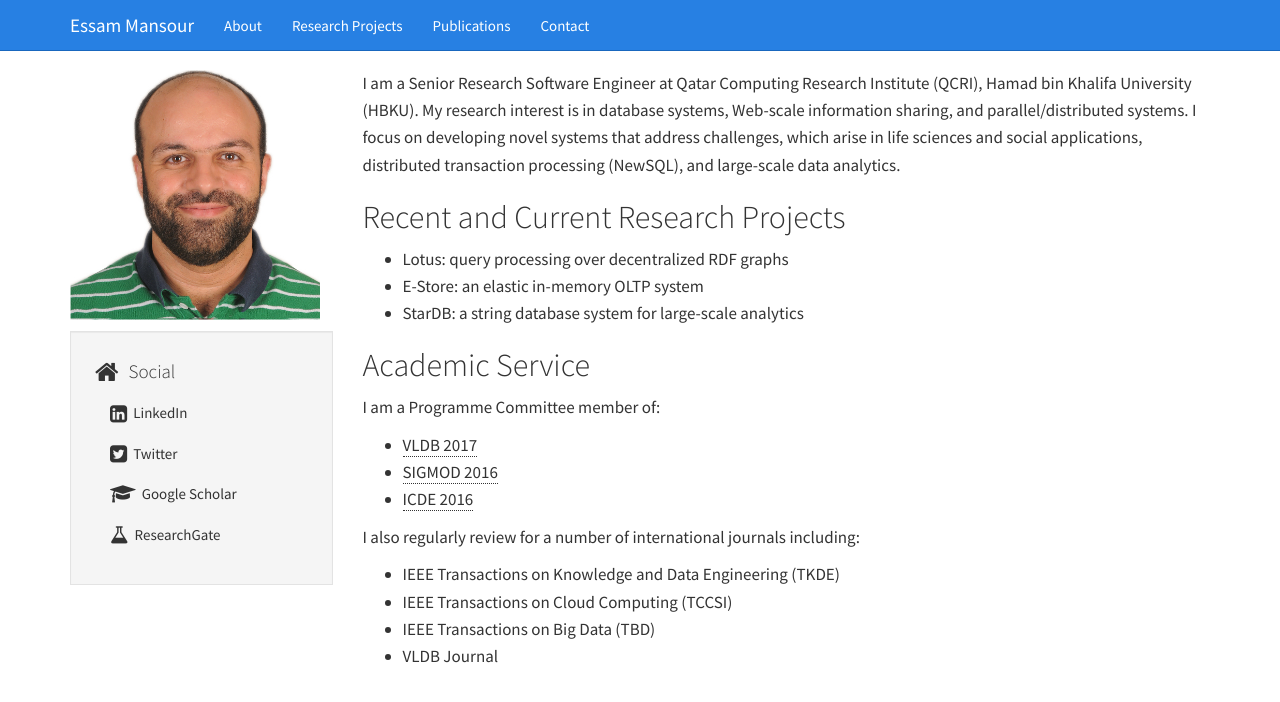
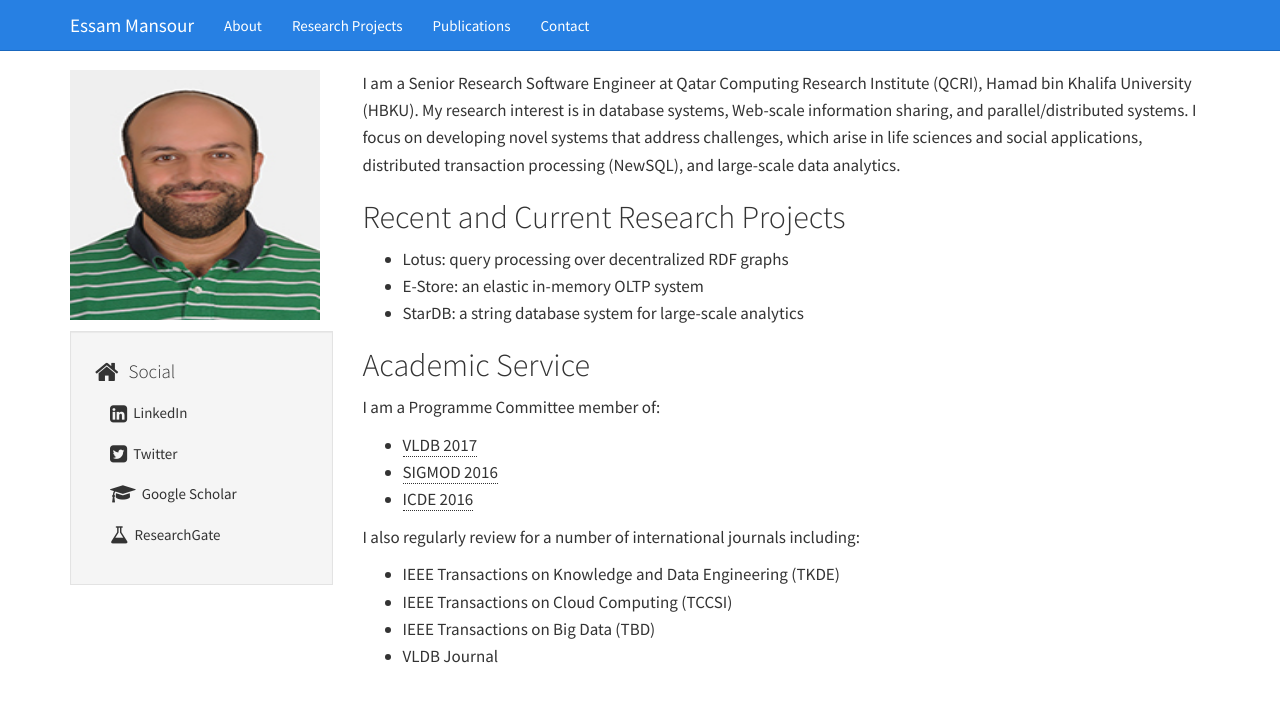
Before and after one commit to mansoure/mansoure.github.io, a Jekyll site: the page built from index.md, in a window 1280 px wide. Shown: the top 702 px of the page. Built offline with Jekyll 4.4.1, drawn with Linux system fonts in a browser that asks for light colours.

Commit message:
Update default.html

```diff
--- a/_layouts/default.html
+++ b/_layouts/default.html
@@ -56,7 +56,7 @@
 
 		<div class="col-sm-3" id="sidebar">
             <aside>
-				<img style="float: center;" alt="thumbnail of Essam" src="https://mansoure.github.io/images/essam.jpg" height="250px" width="250px"  />
+				<img style="float: center;" alt="thumbnail of Essam" src="https://mansoure.github.io/images/essam2.jpg" height="250px" width="250px"  />
 				<p> </p>
 				<section class="well well-sm">
 					<ul class="list-group list-group-flush">
```
